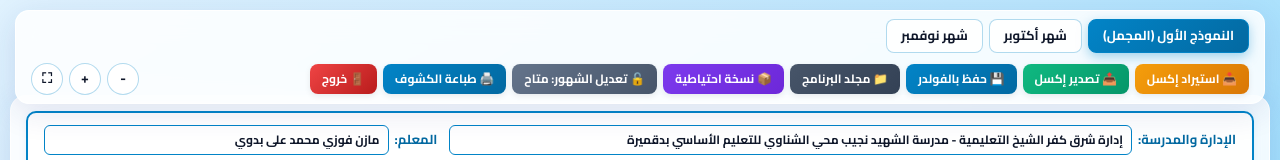
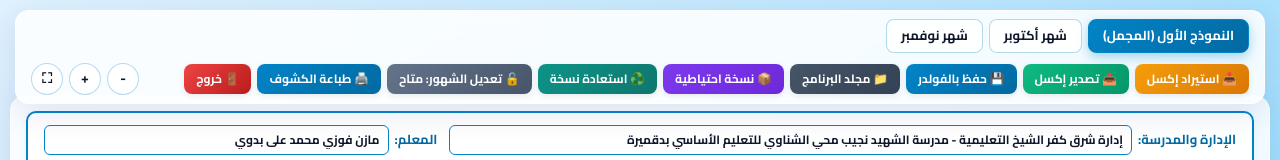
Before and after one commit to mazen19812002/Sch_Grades2026, a React (Vite) app: page / in a window 1280 px wide. Shown: the top 160 px of the page. Built offline with nearby package versions, Linux system fonts and the light colour scheme; no server answers.

Commit message:
feat: add database backup restoration functionality
- Implemented database restoration from JSON files.
- Added UI button to import and restore system backups.
- Updated Vite config base path to support relative assets.

```diff
--- a/src/App.tsx
+++ b/src/App.tsx
@@ -792,7 +792,45 @@ export default function App() {
     a.href = URL.createObjectURL(blob);
     a.download = `EnglishGradingBackup_${new Date().toISOString().slice(0, 10)}.json`;
     a.click();
-    showToast('تم تنزيل نسخة احتياطية من البيانات', 'success');
+    showToast('تم تنزيل نسخة احتياطية من ملف قاعدة البيانات (database.json)', 'success');
+  };
+
+  const handleRestoreDatabaseBackup = (e: React.ChangeEvent<HTMLInputElement>) => {
+    const file = e.target.files?.[0];
+    if (!file) return;
+
+    const reader = new FileReader();
+    reader.onload = async (event) => {
+      try {
+        const content = event.target?.result as string;
+        const parsed = JSON.parse(content);
+        if (parsed && (parsed.classesData || parsed.globalSettings)) {
+          masterDbRef.current = parsed;
+          const g = parsed.globalSettings;
+          if (g) {
+            if (g.adminSchool) setAdminSchool(g.adminSchool);
+            if (g.teacher) setTeacher(g.teacher);
+            if (g.subject) setSubject(g.subject);
+            if (g.year) setAcademicYear(g.year);
+            if (g.pageSize) setPageSize(g.pageSize);
+            if (g.customClasses) setCustomClasses(g.customClasses);
+            const targetTerm = g.lastTerm || term;
+            const targetClass = g.lastClass || currentClass;
+            setTerm(targetTerm);
+            setCurrentClass(targetClass);
+            loadClassData(targetTerm, targetClass, g.pageSize || pageSize);
+          }
+          await saveMasterDatabase();
+          showToast('✓ تم استعادة النسخة الاحتياطية بنجاح وتحديث كافة الكشوف والصفوف!', 'success');
+        } else {
+          showToast('ملف النسخة الاحتياطية غير صالح أو غير متطابق.', 'error');
+        }
+      } catch (err: any) {
+        showToast('تعذر قراءة ملف النسخة الاحتياطية: ' + err.message, 'error');
+      }
+    };
+    reader.readAsText(file);
+    e.target.value = '';
   };
 
   const handleTriggerPrint = () => {
@@ -861,6 +899,7 @@ export default function App() {
         onForceSaveToFolder={handleForceSaveToFolder}
         onOpenAppFolder={handleOpenAppFolder}
         onCreateDatabaseBackup={handleCreateDatabaseBackup}
+        onRestoreDatabaseBackup={handleRestoreDatabaseBackup}
         onTriggerPrint={handleTriggerPrint}
         onExitApplication={handleExitApplication}
         onAdjustZoom={handleAdjustZoom}
--- a/src/components/TopBar.tsx
+++ b/src/components/TopBar.tsx
@@ -11,6 +11,7 @@ interface TopBarProps {
   onForceSaveToFolder: () => void;
   onOpenAppFolder: () => void;
   onCreateDatabaseBackup: () => void;
+  onRestoreDatabaseBackup: (e: React.ChangeEvent<HTMLInputElement>) => void;
   onTriggerPrint: () => void;
   onExitApplication: () => void;
   onAdjustZoom: (amount: number) => void;
@@ -29,6 +30,7 @@ export const TopBar: React.FC<TopBarProps> = ({
   onForceSaveToFolder,
   onOpenAppFolder,
   onCreateDatabaseBackup,
+  onRestoreDatabaseBackup,
   onTriggerPrint,
   onExitApplication,
   onAdjustZoom,
@@ -36,6 +38,7 @@ export const TopBar: React.FC<TopBarProps> = ({
   hiddenUI,
 }) => {
   const fileInputRef = useRef<HTMLInputElement>(null);
+  const backupInputRef = useRef<HTMLInputElement>(null);
 
   const month1Label = term === 'الاول' ? 'شهر أكتوبر' : 'شهر مارس';
   const month2Label = term === 'الاول' ? 'شهر نوفمبر' : 'شهر أبريل';
@@ -118,9 +121,25 @@ export const TopBar: React.FC<TopBarProps> = ({
           className="btn-action"
           style={{ background: 'linear-gradient(135deg, #7c3aed, #6d28d9)' }}
           onClick={onCreateDatabaseBackup}
-          title="إنشاء نسخة احتياطية من البيانات"
+          title="إنشاء وتنزيل نسخة احتياطية من ملف قاعدة البيانات (database.json)"
         >
           📦 نسخة احتياطية
+        </button>
+        <input
+          type="file"
+          ref={backupInputRef}
+          style={{ display: 'none' }}
+          accept=".json"
+          onChange={onRestoreDatabaseBackup}
+        />
+        <button
+          type="button"
+          className="btn-action"
+          style={{ background: 'linear-gradient(135deg, #0d9488, #0f766e)' }}
+          onClick={() => backupInputRef.current?.click()}
+          title="استعادة ملف قاعدة بيانات سابق (database.json أو Backup)"
+        >
+          ♻️ استعادة نسخة
         </button>
         <button
           type="button"
--- a/vite.config.ts
+++ b/vite.config.ts
@@ -5,6 +5,7 @@ import {defineConfig} from 'vite';
 
 export default defineConfig(() => {
   return {
+    base: './',
     plugins: [react(), tailwindcss()],
     resolve: {
       alias: {
```
